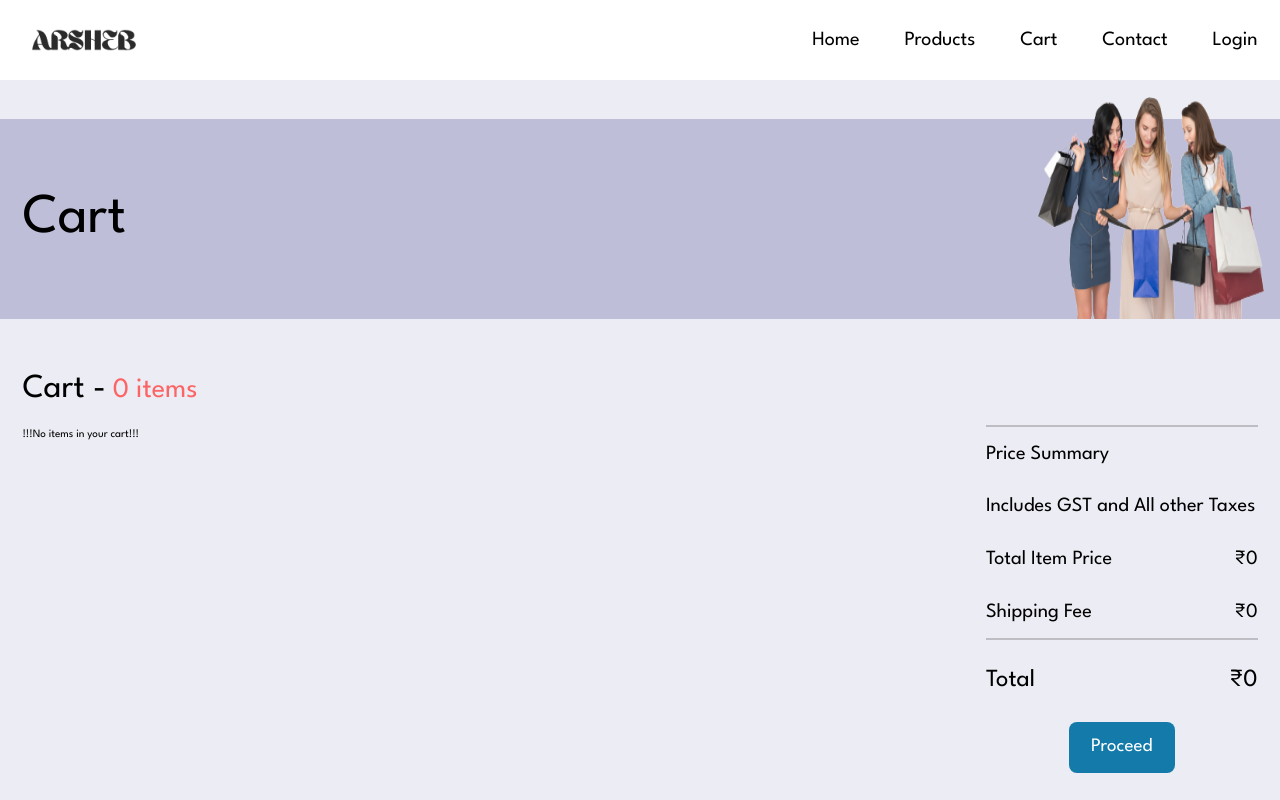
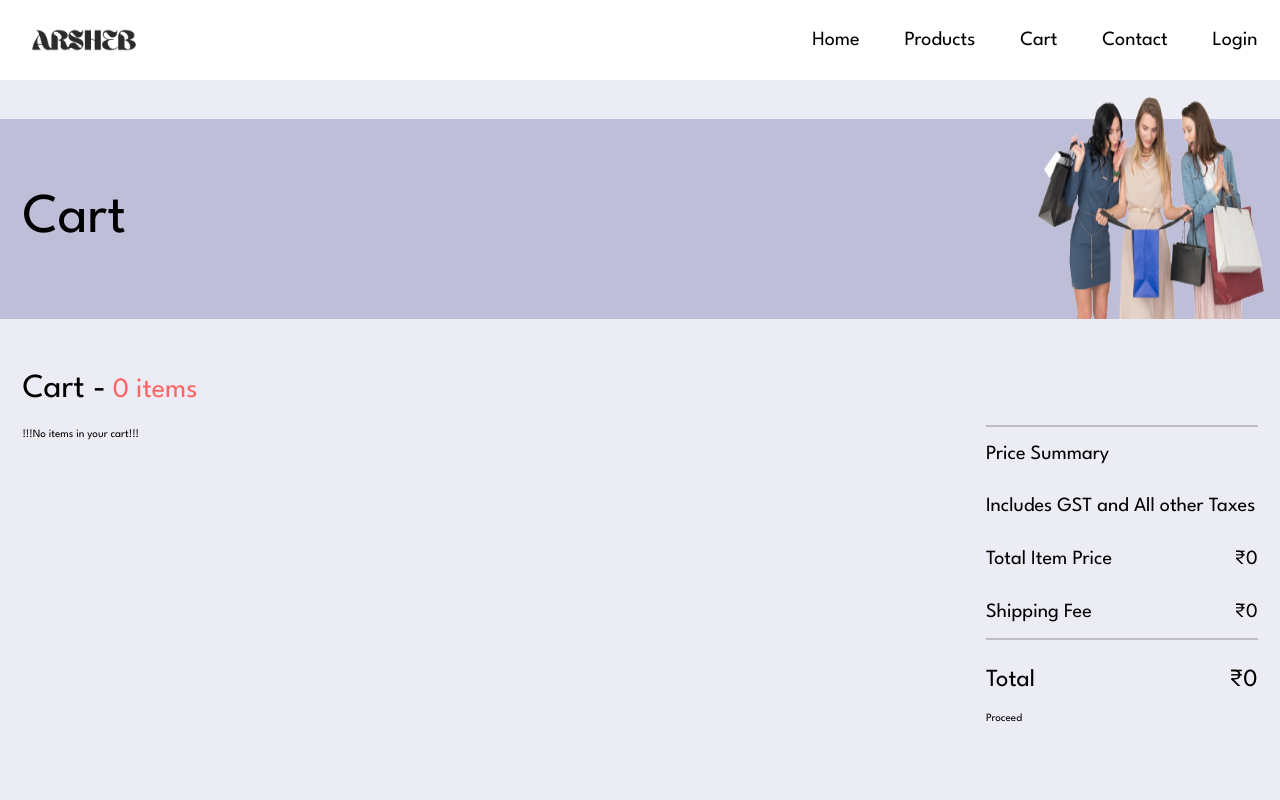
Before and after one commit to Arpit10110/Arsheb, a React (Vite) app: page /#/cart in a window 1280 px wide. Shown: the top 800 px of the page. Built offline with nearby package versions, Linux system fonts and the light colour scheme.

Commit message:
cart bug fixed

```diff
--- a/src/Pages/Cart.jsx
+++ b/src/Pages/Cart.jsx
@@ -6,7 +6,11 @@ import "../Style/Cart.css"
 import { useSelector,useDispatch } from "react-redux";
 import Footer from "../Components/Footer/Footer";
 import { Link } from "react-router-dom";
+import { useNavigate } from "react-router-dom";
+import { ToastContainer, toast } from 'react-toastify';
+import 'react-toastify/dist/ReactToastify.css';
 const Cart = () => {
+    const navigate = useNavigate();
   const dispatch= useDispatch()
   const { Cart } = useSelector(state => state.arshebdeatil);
   const {TotalPrice} =  useSelector(state => state.arshebdeatil);
@@ -45,6 +49,24 @@ const Cart = () => {
       type: 'Calculate'
     });
   };
+
+
+  const chekout = ()=>{
+    if (Cart.length<=0){
+        toast.info("Please add item", {
+            position: "top-right",
+            autoClose: 3000,
+            hideProgressBar: false,
+            closeOnClick: true,
+            pauseOnHover: true,
+            draggable: true,
+            progress: undefined,
+            theme: "colored",
+            });
+    }else{
+        navigate("/chekout");
+    }
+  }
 
   return (
     <>
@@ -91,13 +113,25 @@ const Cart = () => {
                 <h1>₹{Total}</h1>
                 </div>
                 {
-                User_id== "" ? <Link to="/login">Proceed</Link>: <Link to="/checkout">Proceed to Checkout</Link>
+                User_id== "" ? <Link to="/login">Proceed</Link>: <button onClick={chekout}>Proceed to Checkout</button>
                 }
             </div>
         </div>
 
         </div>
         <Footer/>
+        <ToastContainer
+position="top-right"
+autoClose={3000}
+hideProgressBar={false}
+newestOnTop={false}
+closeOnClick
+rtl={false}
+pauseOnFocusLoss
+draggable
+pauseOnHover
+theme="colored"
+/>
     </>
   );
 };
--- a/src/Pages/StoreJewellery.jsx
+++ b/src/Pages/StoreJewellery.jsx
@@ -1,7 +1,6 @@
 import React from 'react'
 import { demoapi } from '../Api/demo'
 import StoreCard from '../Components/StoreCard'
-import axios from 'axios'
 import { ToastContainer, toast } from 'react-toastify';
 import 'react-toastify/dist/ReactToastify.css';
 import { useDispatch } from 'react-redux';
--- a/src/Style/Cart.css
+++ b/src/Style/Cart.css
@@ -124,7 +124,7 @@
     display: flex;
     justify-content: space-between;
   }
-  .price-summary-main a {
+  .price-summary-main button{
     margin: auto;
     margin-top: 1rem;
     background-color: #147aa9;
```
